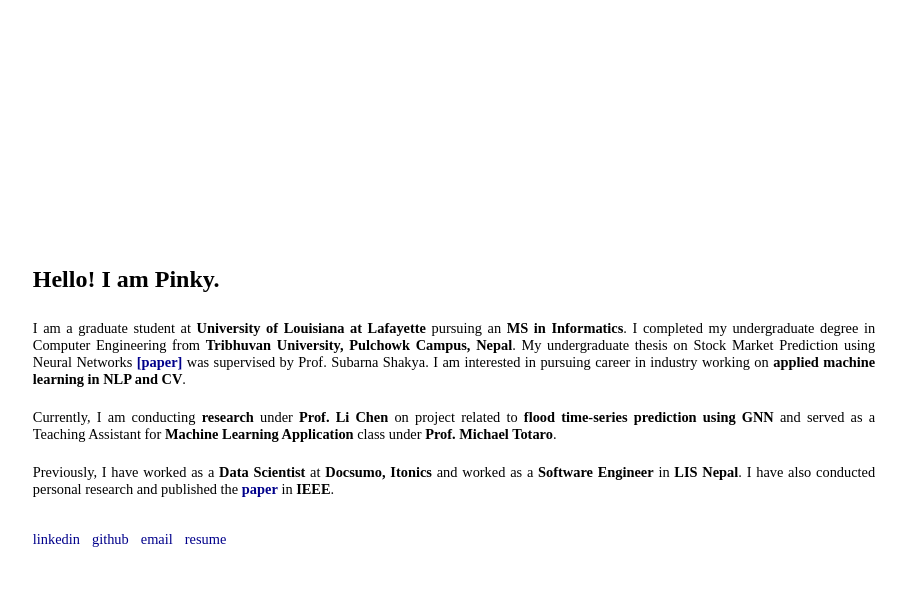
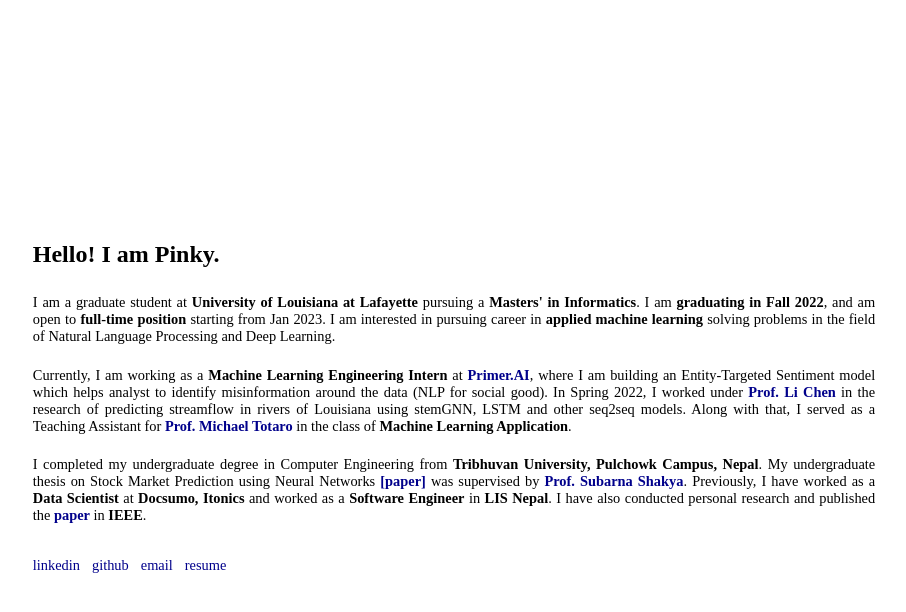
Before and after one commit to pinksi/pinkysitikhu, a Jekyll site: the page index.html, which Jekyll copies as it is, in a window 1280 px wide. Shown: the top 612 px of the page, without its empty margins (186-1092 px from the left). Built offline with Jekyll 4.4.1, drawn with Linux system fonts in a browser that asks for light colours.

Commit message:
updates general info

```diff
--- a/index.html
+++ b/index.html
@@ -36,31 +36,37 @@
               <h2>Hello! I am Pinky.</h2>
               <p>
                 I am a graduate student at
-                <b>University of Louisiana at Lafayette</b> pursuing an
-                <b>MS in Informatics</b>. I completed my undergraduate degree in Computer Engineering from
-                <b>Tribhuvan University, Pulchowk Campus, Nepal</b>. My undergraduate thesis on Stock Market Prediction using
-                Neural Networks <a href="https://ieeexplore.ieee.org/document/8443057"><b>[paper]</b></a> was supervised by Prof. Subarna Shakya.
-                I am interested in pursuing career in industry working on <b>applied machine learning in NLP and CV</b>.
+                <b>University of Louisiana at Lafayette</b> pursuing a
+                <b>Masters' in Informatics</b>. I am <b>graduating in Fall 2022</b>, and am open to <b>full-time position</b>
+                starting from Jan 2023. I am interested in pursuing career in <b>applied machine learning</b> solving problems in the
+                field of Natural Language Processing and Deep Learning.
               </p>
 
               <p>
-                Currently, I am conducting <b>research</b> under <b>Prof. Li Chen</b> on project related to <b>flood time-series prediction
-                using GNN</b> and served as a Teaching Assistant for <b>Machine Learning Application</b> class under <b>Prof. Michael Totaro</b>.
+                Currently, I am working as a <b>Machine Learning Engineering Intern</b> at <b><a target="_blank" rel="noopener noreferrer" href="https://primer.ai/">Primer.AI</a></b>, where I am building an Entity-Targeted Sentiment model which
+                helps analyst to identify misinformation around the data (NLP for social good).
+                In Spring 2022, I worked under <b><a target="_blank" rel="noopener noreferrer" href="https://lichenut.github.io/">Prof. Li Chen</a></b> in the research of predicting streamflow in rivers of Louisiana using stemGNN, LSTM and other seq2seq models.
+                Along with that, I served as a Teaching Assistant for <b><a target="_blank" rel="noopener noreferrer" href="https://scholar.google.com/citations?user=q7mnH1IAAAAJ&hl=en">Prof. Michael Totaro</a></b> in the class of <b>Machine Learning Application</b>.
               </p>
 
               <p>
+                I completed my undergraduate degree in Computer Engineering from
+                <b>Tribhuvan University, Pulchowk Campus, Nepal</b>. My undergraduate thesis on Stock Market Prediction using
+                Neural Networks <a target="_blank" rel="noopener noreferrer" href="https://ieeexplore.ieee.org/document/8443057"><b>[paper]</b></a>
+                was supervised by <b><a target="_blank" rel="noopener noreferrer"
+                href="https://scholar.google.com/citations?user=ZB6i0OKaPo4C&hl=en">Prof. Subarna Shakya</a></b>.
                 Previously, I have worked as a <b>Data Scientist</b> at <b>Docsumo, Itonics</b> and worked as a <b>Software Engineer</b>
-                in <b>LIS Nepal</b>. I have also conducted personal research and published the <a href="https://ieeexplore.ieee.org/document/8947433"><b>paper</b></a> in <b>IEEE</b>.
+                in <b>LIS Nepal</b>. I have also conducted personal research and published the <a target="_blank" rel="noopener noreferrer" href="https://ieeexplore.ieee.org/document/8947433"><b>paper</b></a> in <b>IEEE</b>.
               </p>
               <br />
               <div>
-                <a href="https://www.linkedin.com/in/pinky-sitikhu-5579b2a0/"
+                <a target="_blank" rel="noopener noreferrer" href="https://www.linkedin.com/in/pinky-sitikhu-5579b2a0/"
                   >linkedin</a
                 >
-                &nbsp; <a href="https://github.com/pinksi">github</a> &nbsp;
+                &nbsp; <a target="_blank" rel="noopener noreferrer" href="https://github.com/pinksi">github</a> &nbsp;
                 <a href="mailto:pinky.sitikhu524@gmail.com">email</a> &nbsp;
-                <a
-                  href="https://drive.google.com/file/d/15jWGBf0N7UdbRXFao0scL40RMLoe4LMI/view?usp=sharing"
+                <a target="_blank" rel="noopener noreferrer"
+                  href="https://drive.google.com/file/d/1ZDHtQ0ZYyw1gPuUWhz4Mgktyp57dqczm/view?usp=sharing"
                   >resume</a>
               </div>
             </div>
```
Also changed, not shown: Gemfile.lock.
